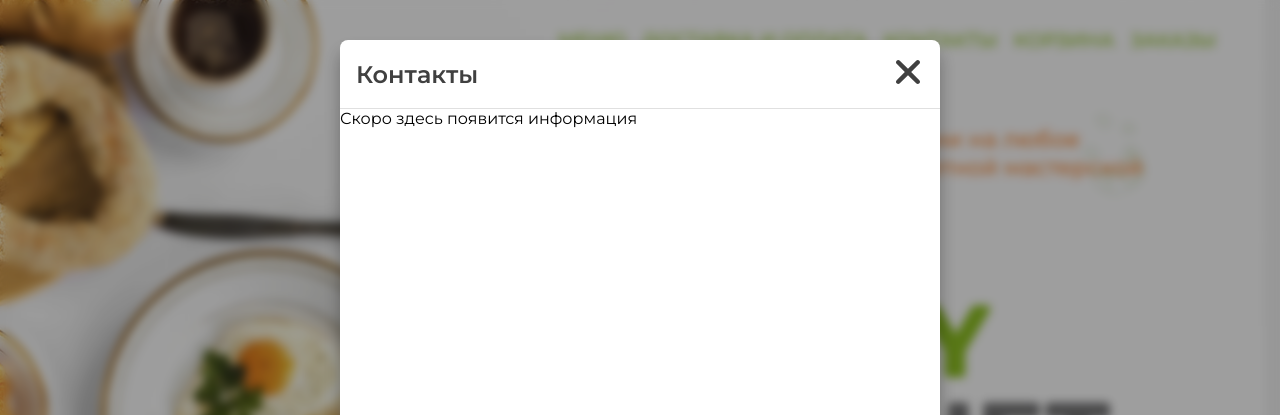
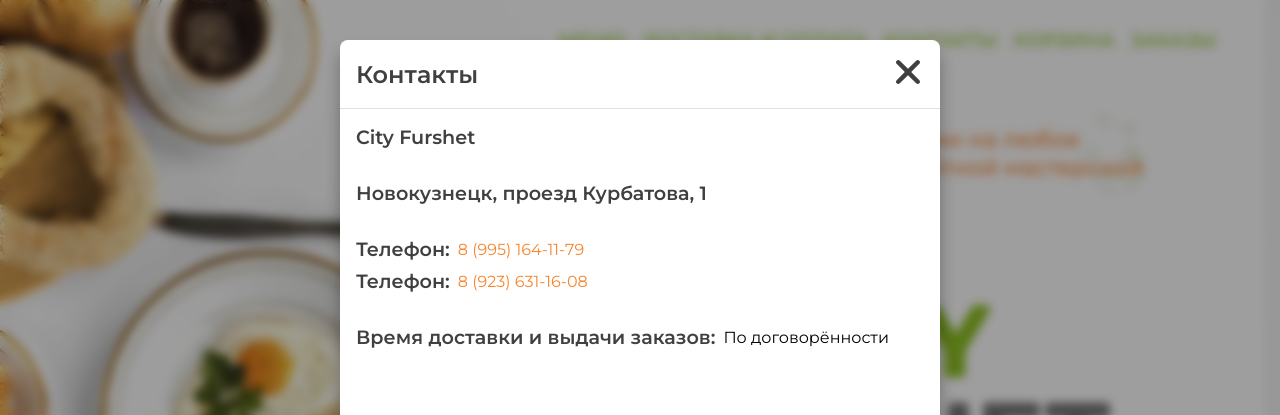
Before and after one commit to deniska69/city-furshet, a React (Vite) app: page /contacts in a window 1280 px wide. Shown: the top 415 px of the page. Built offline with nearby package versions, Linux system fonts and the light colour scheme; no server answers.

Commit message:
Add delivery and contacts info📜

```diff
--- a/src/containers/ContactsModal.css
+++ b/src/containers/ContactsModal.css
@@ -0,0 +1,35 @@
+#contacts-text-wrap {
+  display: flex;
+  flex-direction: column;
+  row-gap: 2rem;
+  padding: 1rem;
+}
+
+.contacts-group {
+  display: flex;
+  flex-direction: column;
+  row-gap: 0.5rem;
+}
+
+.contacts-text-title {
+  font-size: 1.2rem;
+  color: #404040;
+  font-weight: 600;
+}
+
+.contacts-row {
+  display: flex;
+  flex-direction: row;
+  align-items: center;
+  column-gap: 0.5rem;
+  flex-wrap: wrap;
+}
+
+.contacts-phone a {
+  color: #f7852f;
+  text-decoration: none;
+}
+
+.contacts-phone a:hover {
+  text-decoration: underline;
+}
--- a/src/containers/ContactsModal.jsx
+++ b/src/containers/ContactsModal.jsx
@@ -1,12 +1,35 @@
 import { Dialog } from "components";
-import "./DeliveryPaymentModal.css";
+import "./ContactsModal.css";
 
-const ContactsModal = () => {
-  return (
-    <Dialog title="Контакты">
-      <span>Скоро здесь появится информация</span>
-    </Dialog>
-  );
-};
+const ContactsModal = () => (
+  <Dialog title="Контакты">
+    <div id="contacts-text-wrap">
+      <span className="contacts-text-title">City Furshet</span>
+      <span className="contacts-text-title">Новокузнецк, проезд Курбатова, 1</span>
 
+      <div className="contacts-group">
+        <div className="contacts-row">
+          <span className="contacts-text-title">Телефон:</span>
+          <span className="contacts-phone">
+            <a href="tel: 89951641179">8 (995) 164-11-79</a>
+          </span>
+        </div>
+
+        <div className="contacts-row">
+          <span className="contacts-text-title">Телефон:</span>
+          <span className="contacts-phone">
+            <a href="tel: 89236311608">8 (923) 631-16-08</a>
+          </span>
+        </div>
+      </div>
+
+      <div className="contacts-group">
+        <div className="contacts-row">
+          <span className="contacts-text-title">Время доставки и выдачи заказов:</span>
+          <span>По договорённости</span>
+        </div>
+      </div>
+    </div>
+  </Dialog>
+);
 export default ContactsModal;
--- a/src/containers/DeliveryPaymentModal.css
+++ b/src/containers/DeliveryPaymentModal.css
@@ -0,0 +1,6 @@
+#delivery-text-wrap {
+  display: flex;
+  flex-direction: column;
+  row-gap: 1rem;
+  padding: 1rem;
+}
--- a/src/containers/DeliveryPaymentModal.jsx
+++ b/src/containers/DeliveryPaymentModal.jsx
@@ -1,12 +1,19 @@
 import { Dialog } from "components";
 import "./DeliveryPaymentModal.css";
 
-const DeliveryPaymentModal = () => {
-  return (
-    <Dialog title="Доставка и оплата">
-      <span>Скоро здесь появится информация</span>
-    </Dialog>
-  );
-};
+const DeliveryPaymentModal = () => (
+  <Dialog title="Доставка и оплата">
+    <div id="delivery-text-wrap">
+      <span>Минимальная сумма заказа 3000₽</span>
+      <span>Приём заказа минимум за 2 дня до Мероприятия</span>
+      <span>Дата бронирования после внесения предоплаты 50% от заказа , остаток в день доставки</span>
+      <span>Работаем с юр.лицами, предоставляем все необходимые документы для оплаты по реквизитам</span>
+      <span>При отказе от заказа за день или в день заказа предоплата не возвращается</span>
+      <span>Самовывоз г.Новокузнецк проезд Курбатова 1</span>
+      <span>Доставка оплачивается отдельно по тарифу Яндекс.Доставки</span>
+      <span>При заказе на сумму от 10.000₽ доставка бесплатная в неотдаленные районы ( список районов уточняйте)</span>
+    </div>
+  </Dialog>
+);
 
 export default DeliveryPaymentModal;
```
